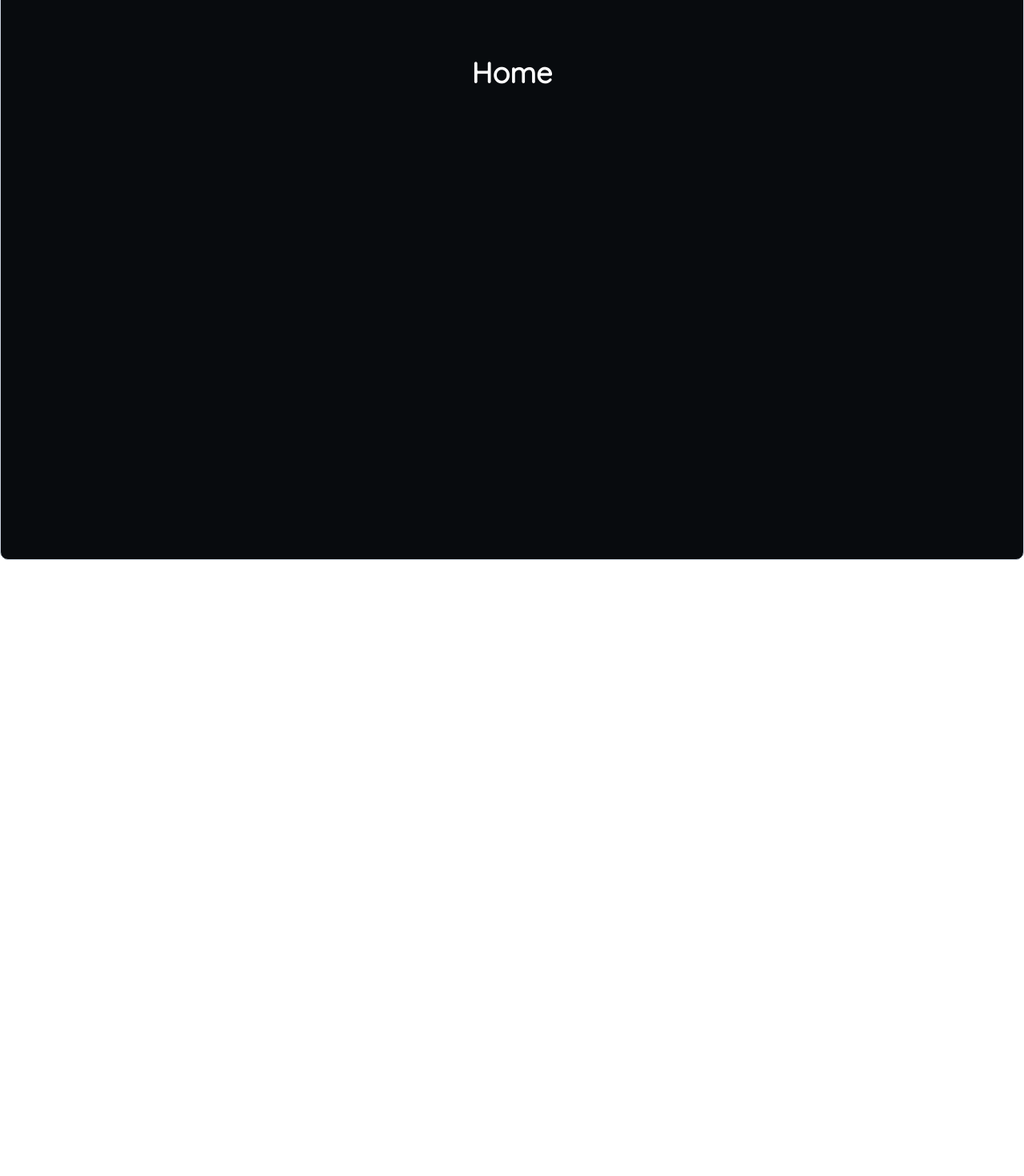
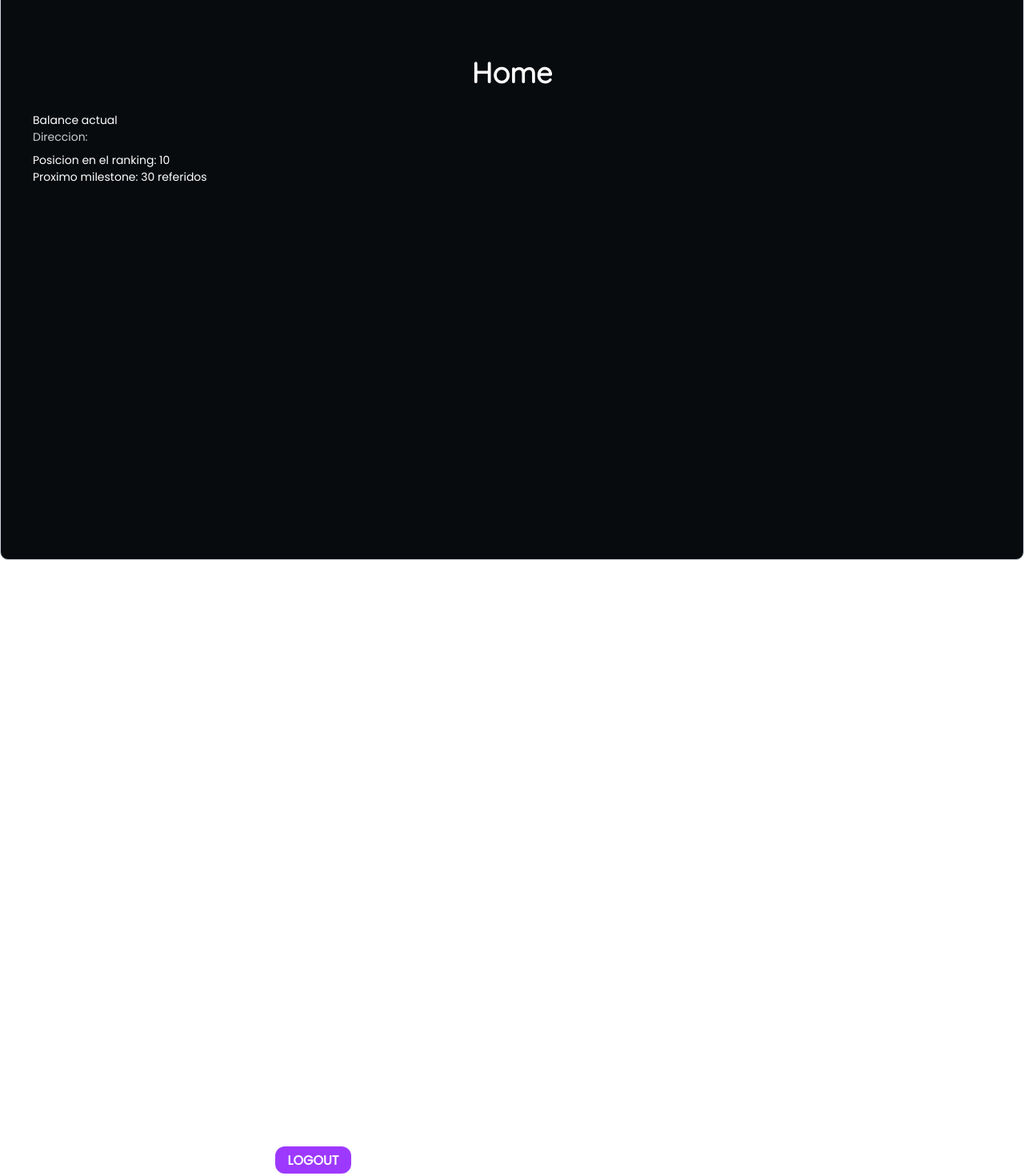
Before and after one commit to francostan/Itesa-viral-p5, a Next.js app in the folder itesa/: page /homeuser in a window 1280 px wide. Shown: the part 92-1562 px from the top of the page at 80% size. Before the commit the page ends 800 px from the top, so only its background shows below. Built offline with nearby package versions, Linux system fonts and the light colour scheme.

Commit message:
Home User

```diff
--- a/itesa/components/WalletCard.js
+++ b/itesa/components/WalletCard.js
@@ -16,17 +16,38 @@ import {
   Flex,
   Spacer,
   useMediaQuery,
+  Stat,
+  StatLabel,
+  StatNumber,
+  StatHelpText,
+  StatArrow,
+  StatGroup,
 } from "@chakra-ui/react";
 import Link from "next/link";
+import { logout } from "../store/reducers/userSlice";
+import { useDispatch, useSelector } from "react-redux";
+import { useRouter } from "next/router";
+import axios from "../config/axios";
 
 const WalletCard = () => {
   const [isLargerThan1280] = useMediaQuery("(min-width: 800px)");
   const [errorMessage, setErrorMessage] = useState(null);
   const [defaultAccount, setDefaultAccount] = useState(null);
   const [userBalance, setUserBalance] = useState(null);
-  const [connButtonText, setConnButtonText] = useState("Connect Wallet");
+  const [connButtonText, setConnButtonText] = useState("Conectar billetera");
+  const router = useRouter();
+  const dispatch = useDispatch();
+
+  const user = useSelector((state) => state.user);
+
+  const LOGOUT = () => {
+    axios.post("/logout");
+    dispatch(logout());
+    router.push("/home");
+  };
 
   useEffect(() => {
+    console.log(user);
     //Button ID
     const connectButton = document.getElementById("connect");
     //Click Event
@@ -42,7 +63,7 @@ const WalletCard = () => {
           .request({ method: "eth_requestAccounts" })
           .then((result) => {
             accountChangedHandler(result[0]);
-            setConnButtonText("Wallet Connected");
+            setConnButtonText("Billetera conectada");
             getAccountBalance(result[0]);
           })
           .catch((error) => {
@@ -133,25 +154,39 @@ const WalletCard = () => {
                 objectFit="cover"
                 src="/banana.png"
                 alt="Itesa Coin"
-              />
+              />{" "}
             </Link>
           </Box>
+
           <Spacer />
-          {/* <Box>
-            <div id="connect">
-              <Button colorScheme="" variant="solid" w={["full", "auto"]}>
-                {" "}
-                {connButtonText}{" "}
-              </Button>
-            </div>
-          </Box> */}
         </Flex>
         <VStack spacing={4} align="flex-start" w="full">
           <VStack spacing={1} align={["center", "center"]} mb={3} w="full">
             {" "}
             <Heading color="white"> Home</Heading>
           </VStack>
+          <Stat color="white">
+            <StatLabel>Balance actual</StatLabel>
+            <StatNumber>{userBalance}</StatNumber>
+            <StatHelpText>Direccion: {defaultAccount}</StatHelpText>
+            <StatLabel>Posicion en el ranking: 10</StatLabel>
+            <StatLabel>Proximo milestone: 30 referidos</StatLabel>
+          </Stat>
         </VStack>
+        <Box>
+          <Button
+            ml="25%"
+            mt="100%"
+            colorScheme=""
+            variant="solid"
+            w={["50%", "auto"]}
+            onClick={() => {
+              LOGOUT();
+            }}
+          >
+            LOGOUT
+          </Button>
+        </Box>
       </Box>
     </>
   );
--- a/itesa/styles/globals.css
+++ b/itesa/styles/globals.css
@@ -40,6 +40,9 @@ a {
   top: 4%;
   left: 80%;
 }
+.loading {
+  left: 80%;
+}
 
 * {
   box-sizing: border-box;
```
Also changed, not shown: itesa/pages/2fa.js (+8 -2 lines), itesa/pages/login.js (+19 -0 lines), itesa/public/metamask-icon.png (added).
